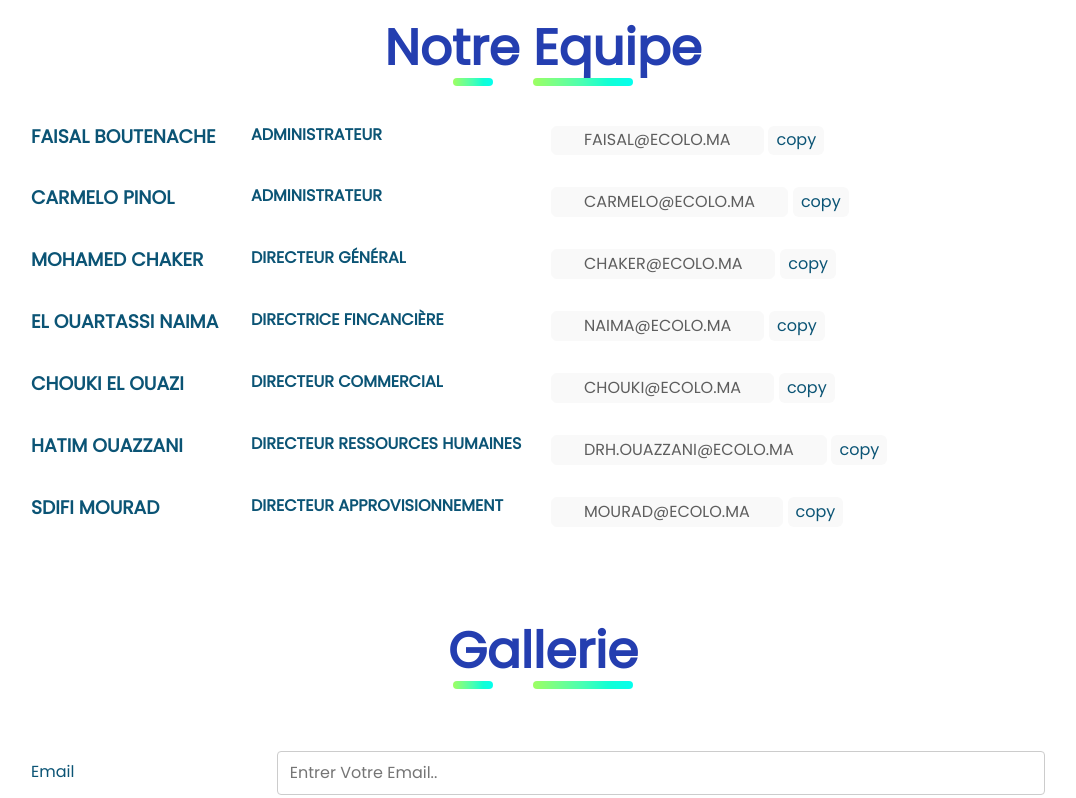
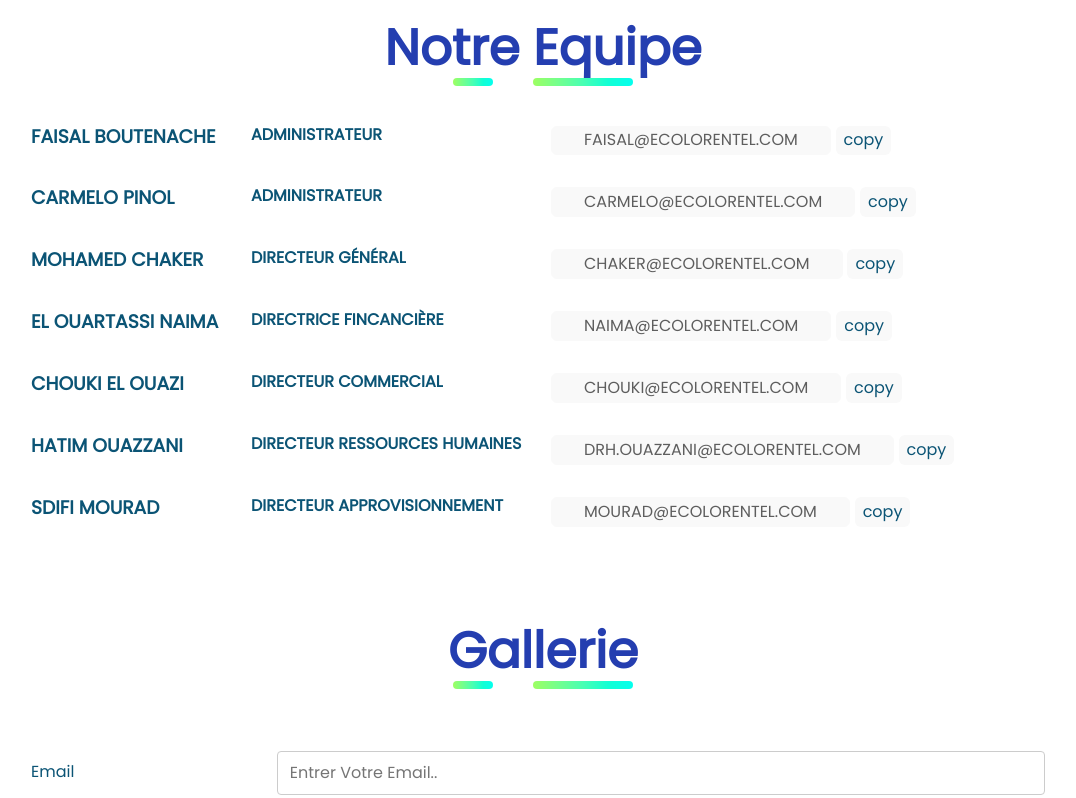
Before and after one commit to E-Mustapha/ecolo, a plain HTML site: page contact.html in a window 1280 px wide. Shown: the part 840-1638 px from the top of the page, without its empty margins (97-1173 px from the left). Drawn offline with nearby package versions, Linux system fonts and the light colour scheme.

Commit message:
Update contact.html

```diff
--- a/contact.html
+++ b/contact.html
@@ -62,7 +62,7 @@
                 <h3>FAISAL BOUTENACHE</h3>
                 <h4>ADMINISTRATEUR</h4>
                 <div>
-                    <p id="text1">FAISAL@ECOLO.MA</p>
+                    <p id="text1">FAISAL@ECOLORENTEL.COM</p>
                     <button class="copy" id="copy1">copy</button>
                 </div>
             </div>
@@ -70,7 +70,7 @@
                 <h3>CARMELO PINOL</h3>
                 <h4>ADMINISTRATEUR</h4>
                 <div>
-                    <p id="text2">CARMELO@ECOLO.MA</p>
+                    <p id="text2">CARMELO@ECOLORENTEL.COM</p>
                     <button class="copy" id="copy2">copy</button>
                 </div>
             </div>
@@ -78,7 +78,7 @@
                 <h3>MOHAMED CHAKER</h3>
                 <h4>DIRECTEUR GÉNÉRAL</h4>
                 <div>
-                    <p id="text3">CHAKER@ECOLO.MA</p>
+                    <p id="text3">CHAKER@ECOLORENTEL.COM</p>
                     <button class="copy" id="copy3">copy</button>
                 </div>
             </div>
@@ -86,7 +86,7 @@
                 <h3>EL OUARTASSI NAIMA</h3>
                 <h4>DIRECTRICE FINCANCIÈRE</h4>
                 <div>
-                    <p id="text4">NAIMA@ECOLO.MA</p>
+                    <p id="text4">NAIMA@ECOLORENTEL.COM</p>
                     <button class="copy" id="copy4">copy</button>
                 </div>
             </div>
@@ -94,7 +94,7 @@
                 <h3>CHOUKI EL OUAZI</h3>
                 <h4>DIRECTEUR COMMERCIAL</h4>
                 <div>
-                    <p id="text5">CHOUKI@ECOLO.MA</p>
+                    <p id="text5">CHOUKI@ECOLORENTEL.COM</p>
                     <button class="copy" id="copy5">copy</button>
                 </div>
             </div>
@@ -102,7 +102,7 @@
                 <h3>HATIM OUAZZANI</h3>
                 <h4>DIRECTEUR RESSOURCES HUMAINES</h4>
                 <div>
-                    <p id="text6">DRH.OUAZZANI@ECOLO.MA</p>
+                    <p id="text6">DRH.OUAZZANI@ECOLORENTEL.COM</p>
                     <button class="copy" id="copy6">copy</button>
                 </div>
             </div>
@@ -110,7 +110,7 @@
                 <h3>SDIFI MOURAD</h3>
                 <h4>DIRECTEUR APPROVISIONNEMENT</h4>
                 <div>
-                    <p id="text7">MOURAD@ECOLO.MA</p>
+                    <p id="text7">MOURAD@ECOLORENTEL.COM</p>
                     <button class="copy" id="copy7">copy</button>
                 </div>
             </div>
@@ -200,7 +200,7 @@
                             <li>Phone : +212 539 351 505</li>
                             <li>Phone : +212 539 351 503</li>
                             <li>Phone : +212 539 351 483</li>
-                            <li>Email : contact@ecolo.ma</li>
+                            <li>Email : contact@ECOLORENTEL.COM</li>
                             <li>address : Zone Industrielle Mghogha,<br> route de Tétouan, Lot 58, Allée n°2
                                 90000, Tanger, Maroc</li>
                         </ul>
@@ -209,7 +209,7 @@
             </div>
             </div>
             <div class="bottom">
-                    <p> &copy;2021, All Rights Reserved,  Created By &hearts; ET-TANTI MUSTAPHA</p>
+                    <p> &copy;2021, All Rights Reserved,  Created By &hearts; ELKADIWEB</p>
             </div>
             </footer>
         <script src="./js/main.js"></script>
```
